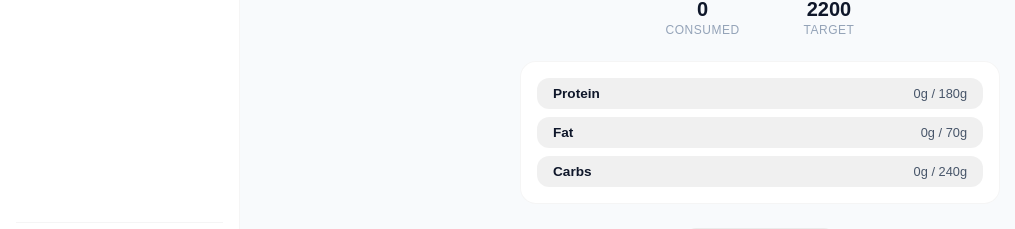
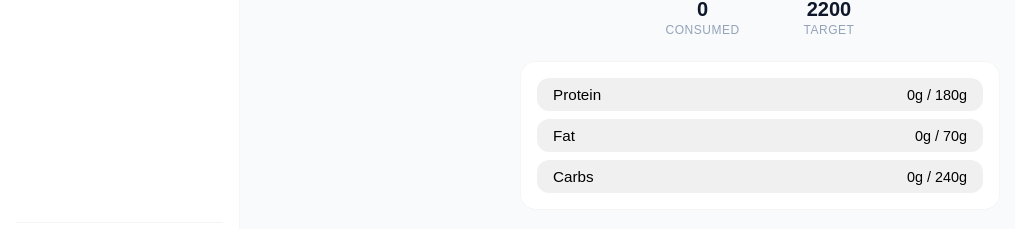
Before and after one commit to matticus99/food-tracker, a React (Vite) app in the folder client/: page / in a window 1280 px wide. Shown: the part 497-726 px from the top of the page, without its empty margins (0-1015 px from the left). Built offline with nearby package versions, Linux system fonts and the light colour scheme; no server answers.

Commit message:
Style MacroCard text: black color, z-index above fill, lighter weight
Co-Authored-By: Claude Opus 4.6 (1M context) <noreply@anthropic.com>

```diff
--- a/client/src/components/dashboard/MacroCard.module.css
+++ b/client/src/components/dashboard/MacroCard.module.css
@@ -27,6 +27,7 @@
 
 .barContent {
   position: relative;
+  z-index: 1;
   display: flex;
   align-items: center;
   justify-content: space-between;
@@ -35,15 +36,15 @@
 
 .label {
   font-family: var(--font-body);
-  font-size: 0.85rem;
-  font-weight: 600;
-  color: var(--text-primary);
+  font-size: 0.95rem;
+  font-weight: 500;
+  color: #000;
 }
 
 .values {
   font-family: var(--font-display);
-  font-size: 0.8rem;
+  font-size: 0.9rem;
   font-weight: 500;
-  color: var(--text-secondary);
+  color: #000;
   white-space: nowrap;
 }
```
